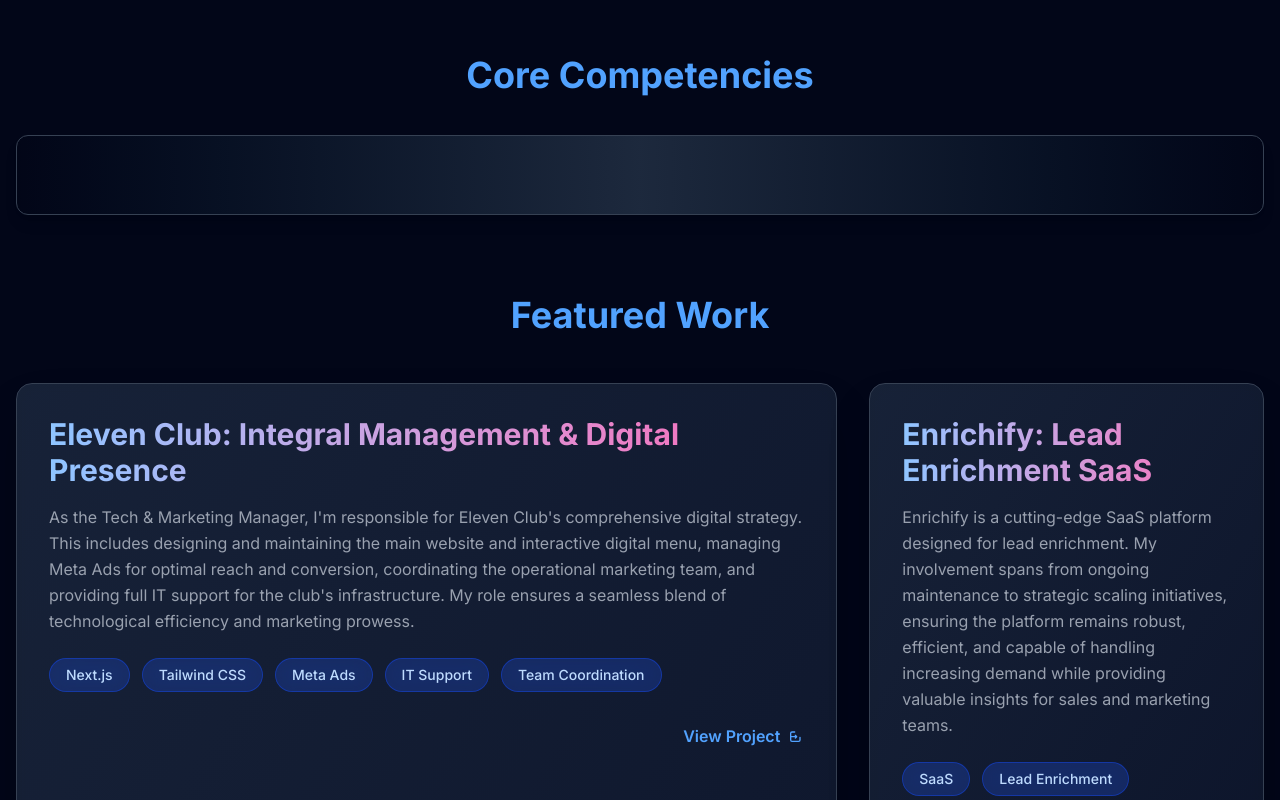
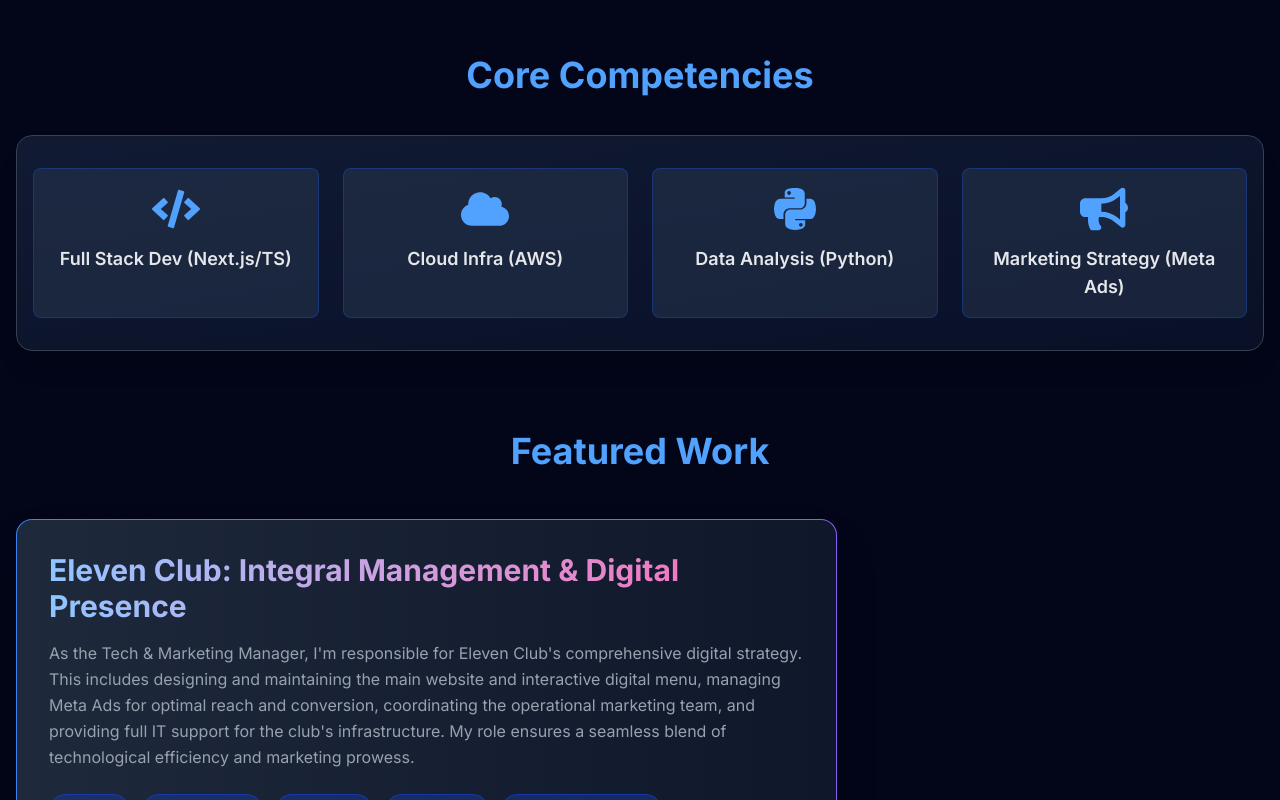
Before and after one commit to amirgeek/portfolio-amir, a Next.js app: page / in a window 1280 px wide. Shown: the part 600-1400 px from the top of the page. Built offline with nearby package versions, Linux system fonts and the light colour scheme.

Commit message:
feat: Final UI polish with Bento Grid, enhanced skills, avatar pulse, and gradient borders

```diff
--- a/src/app/page.tsx
+++ b/src/app/page.tsx
@@ -3,15 +3,14 @@
 import Image from "next/image";
 import projects from "../data/projects";
 import { motion } from "framer-motion";
-import { FaAws, FaPython, FaChartLine, FaFacebook, FaScrewdriver } from "react-icons/fa";
+import { FaAws, FaPython, FaChartLine, FaFacebook, FaScrewdriver, FaCode, FaCloud, FaChartBar, FaBullhorn } from "react-icons/fa";
 
 const skills = [
-  { name: "AWS", icon: FaAws },
-  { name: "Python", icon: FaPython },
-  { name: "Meta Ads", icon: FaFacebook },
-  { name: "Next.js", icon: FaChartLine },
-  { name: "Scalability", icon: FaScrewdriver },
-  { name: "WebSockets", icon: FaChartLine },
+  { name: "Full Stack Dev (Next.js/TS)", icon: FaCode },
+  { name: "Cloud Infra (AWS)", icon: FaCloud },
+  { name: "Data Analysis (Python)", icon: FaPython },
+  { name: "Marketing Strategy (Meta Ads)", icon: FaBullhorn },
+  { name: "WebSockets", icon: FaChartLine }, // Keeping some others for variety
   { name: "Tailwind CSS", icon: FaChartLine },
   { name: "Framer Motion", icon: FaChartLine },
   { name: "Lead Gen", icon: FaChartLine },
@@ -34,7 +33,7 @@
             alt="Amir B. Avatar"
             width={150}
             height={150}
-            className="rounded-full mx-auto mb-6 border-4 border-blue-500 shadow-xl glow-effect"
+            className="rounded-full mx-auto mb-6 border-4 border-blue-500 shadow-xl glow-effect animate-pulse-subtle" // Added animate-pulse-subtle
           />
           <h1 className="text-6xl font-extrabold text-blue-400 mb-4 bg-clip-text text-transparent bg-gradient-to-r from-blue-400 to-purple-600">
             Amir B.
@@ -45,37 +44,23 @@
           </p>
         </motion.header>
 
-        {/* Skills Section (Marquee) */}
+        {/* Skills Section (Grid of Icons/Tags) */}
         <section className="mb-20">
           <h2 className="text-4xl font-bold text-center text-blue-400 mb-10">Core Competencies</h2>
-          <div className="relative overflow-hidden h-20 bg-gradient-to-r from-slate-950 via-slate-800 to-slate-950 rounded-xl border border-gray-700 shadow-lg">
-            <motion.div
-              className="absolute flex items-center whitespace-nowrap"
-              animate={{
-                x: ['100%', '-100%'],
-                transition: {
-                  x: {
-                    repeat: Infinity,
-                    repeatType: "loop",
-                    duration: 40,
-                    ease: "linear",
-                  },
-                },
-              }}
-            >
-              {skills.concat(skills).map((skill, index) => (
-                <span key={index} className="flex items-center text-2xl text-gray-400 mx-8 opacity-70 hover:opacity-100 transition-opacity duration-300">
-                  <skill.icon className="mr-3 text-blue-500" /> {skill.name}
-                </span>
-              ))}
-            </motion.div>
+          <div className="grid grid-cols-2 sm:grid-cols-3 lg:grid-cols-4 gap-6 px-4 py-8 bg-gradient-to-br from-slate-800/60 to-slate-900/60 rounded-2xl border border-gray-700 shadow-xl backdrop-filter backdrop-blur-lg">
+            {skills.slice(0, 4).map((skill, index) => ( // Displaying only the first 4 for a concise grid
+              <div key={index} className="flex flex-col items-center p-4 text-center bg-slate-700/40 rounded-lg border border-blue-600/30 hover:bg-slate-700/60 transition-colors duration-300">
+                <skill.icon className="text-5xl text-blue-400 mb-3" />
+                <span className="text-lg font-semibold text-gray-200">{skill.name}</span>
+              </div>
+            ))}
           </div>
         </section>
 
         {/* Projects Section (Bento Grid) */}
         <section>
           <h2 className="text-4xl font-bold text-center text-blue-400 mb-12">Featured Work</h2>
-          <div className="grid grid-cols-1 md:grid-cols-3 lg:grid-cols-3 gap-8 auto-rows-fr">
+          <div className="grid grid-cols-1 md:grid-cols-3 gap-8 auto-rows-fr"> {/* Changed to md:grid-cols-3 */}
             {projects.map((project, index) => {
               const isElevenClub = project.name.includes("Eleven Club");
               return (
@@ -85,9 +70,9 @@
                   animate={{ opacity: 1, scale: 1 }}
                   transition={{ duration: 0.6, delay: index * 0.15 }}
                   whileHover={{ y: -10, boxShadow: "0 15px 30px rgba(0, 200, 255, 0.3)" }} // Hover effect with glow
-                  className={`relative p-8 rounded-2xl border border-gray-700 bg-gradient-to-br from-slate-800/80 to-slate-900/80 backdrop-filter backdrop-blur-md shadow-2xl transition-all duration-300 ease-in-out
-                    ${isElevenClub ? 'md:col-span-2 row-span-2' : ''}
-                    overflow-hidden
+                  className={`relative p-8 rounded-2xl border border-gray-700 bg-gradient-to-br from-slate-800/80 to-slate-900/80 backdrop-filter backdrop-blur-md shadow-2xl transition-all duration-300 ease-in-out border-gradient-effect // Added border-gradient-effect
+                    ${isElevenClub ? 'md:col-span-2 md:row-span-2' : ''} // Applied md:col-span-2 and md:row-span-2
+                    overflow-hidden flex flex-col
                   `}
                 >
                   <div className="absolute inset-0 bg-gradient-to-br from-blue-600/10 to-purple-600/10 opacity-0 hover:opacity-100 transition-opacity duration-500 pointer-events-none z-0"></div>
--- a/src/styles/globals.css
+++ b/src/styles/globals.css
@@ -11,6 +11,38 @@
   box-shadow: 0 0 15px rgba(0, 200, 255, 0.4), 0 0 30px rgba(0, 200, 255, 0.2);
 }
 
+/* Subtle pulse for avatar */
+@keyframes pulse-subtle {
+  0%, 100% { box-shadow: 0 0 0 rgba(0, 200, 255, 0.4); }
+  50% { box-shadow: 0 0 10px rgba(0, 200, 255, 0.6); }
+}
+.animate-pulse-subtle {
+  animation: pulse-subtle 4s infinite ease-in-out;
+}
+
+/* Gradient border effect */
+.border-gradient-effect {
+  position: relative;
+  border: 1px solid transparent; /* Required for the gradient to show */
+  background-clip: padding-box, border-box;
+  background-origin: padding-box, border-box;
+  background-image: linear-gradient(to right, #1e293b, #0f172a), linear-gradient(to right, #3b82f6, #8b5cf6);
+}
+.border-gradient-effect::before {
+  content: '';
+  position: absolute;
+  inset: 0;
+  margin: -1px; /* Offset to ensure the gradient covers the border */
+  border-radius: inherit;
+  background: linear-gradient(to right, #3b82f6, #8b5cf6);
+  z-index: -1;
+  opacity: 0;
+  transition: opacity 0.5s ease-in-out;
+}
+.border-gradient-effect:hover::before {
+  opacity: 1;
+}
+
 /* Marquee animation */
 @keyframes marquee {
   from { transform: translateX(100%); }
```
